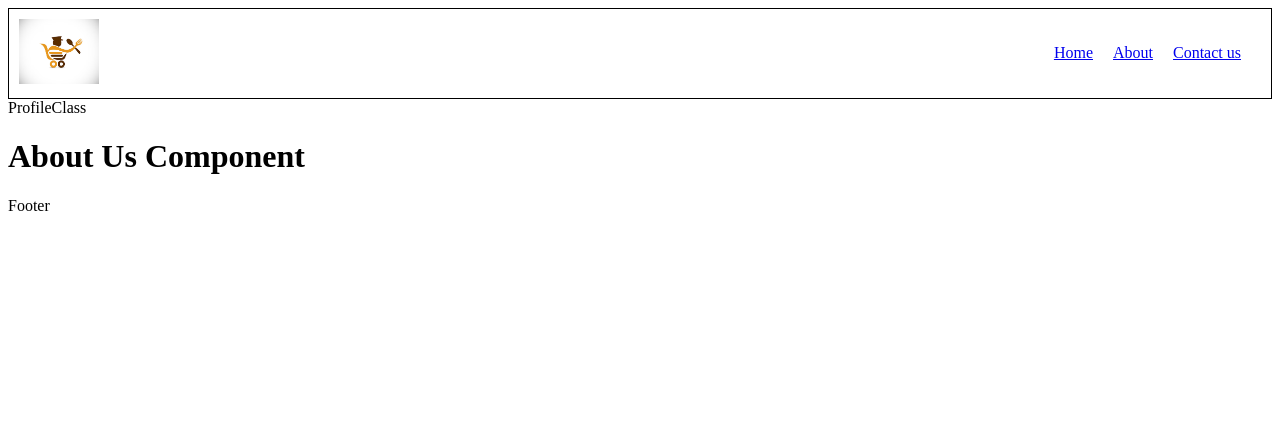
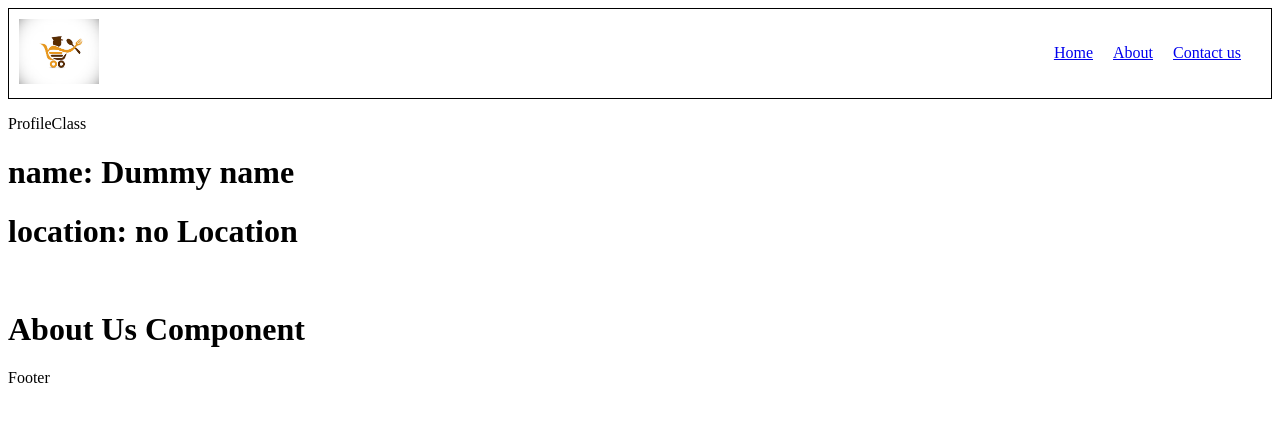
Before and after one commit to raghuhr18/Food-App, a React (Vite) app: page /about in a window 1280 px wide. Shown: the top 422 px of the page. Built offline with nearby package versions, Linux system fonts and the light colour scheme; no server answers.

Commit message:
class based components

```diff
--- a/src/components/Body.js
+++ b/src/components/Body.js
@@ -3,6 +3,7 @@ import { restaurantList } from "../../constants";
 import RestaurantCard from "./RestaurantCard"
 import Shimmer from "./Shimmer";
 import { Link } from "react-router-dom";
+import useOnline from "../utils/useOnline";
 
 function searchClicked(allRestaurants, searchText) {
     console.log(searchText)
@@ -19,6 +20,7 @@ const Body = () => {
     const [allRestaurants , setAllRestaurants] = useState([]);
     const [filteredRestaurants, setFilteredRestaurants] = useState([])
 
+
     useEffect(() => {
         getRestaurants();
     }, [])
@@ -29,6 +31,7 @@ const Body = () => {
         setAllRestaurants(json?.data?.cards[4]?.card?.card?.gridElements?.infoWithStyle?.restaurants);
         setFilteredRestaurants(json?.data?.cards[4]?.card?.card?.gridElements?.infoWithStyle?.restaurants)
     }
+
 
     if(!filteredRestaurants) return null;
     return (allRestaurants?.length === 0) ? (<Shimmer /> ): (
@@ -54,5 +57,6 @@ const Body = () => {
         : <h1>No restaurants Found</h1>}
     </>
   )
+
 }
 export default Body;
--- a/src/components/ProfileClass.js
+++ b/src/components/ProfileClass.js
@@ -1,9 +1,34 @@
 import React, { Component } from 'react'
 
 export class ProfileClass extends Component {
+  constructor(props){
+    super(props);
+    this.state = {
+      userInfo: {
+      name: "Dummy name",
+      location: "no Location"
+    },
+   }
+    console.log("constructor " + this.state.userInfo.name)
+  }
+  async componentDidMount() {
+    console.log("component did mount");
+    const data = await fetch("https://api.github.com/users/akshaymarch7");
+    const json = await data.json();
+    this.setState({
+      userInfo: json,
+     })
+  }
+
   render() {
+    console.log("render")
     return (
-      <div>ProfileClass</div>
+      <div>
+        <p>ProfileClass</p>
+        <h1>name: {this.state.userInfo.name}</h1>
+        <h1>location: {this.state.userInfo.location}</h1>
+        <img src={this.state.userInfo.avatar_url} />
+      </div>
     )
   }
 }
--- a/src/components/RestaurantMenu.js
+++ b/src/components/RestaurantMenu.js
@@ -45,15 +45,26 @@ const RestaurantMenu = () => {
                 <div className='menuCard' key={item?.id}>
                     <div>
                         <h2 className="restaurant-title" >{item?.name}</h2>
+
                         <p>{"Category : " + item?.category}</p>
+
                         {item?.description && <p>{"Description: " + item?.description}</p>}
-                        <p>{JSON.stringify(item?.price / 100) + " rupees"}</p>
 
+                        {(item?.price) ?
+                            <p>{JSON.stringify(item?.price / 100) + " rupees"}</p> :
+                            <p>{JSON.stringify(item?.defaultPrice / 100) + " rupees"}</p>
+                        }
 
+                        {item?.ratings?.aggregatedRating?.rating && <h3>{item?.ratings?.aggregatedRating?.rating + " ratings"}</h3>}
                     </div>
                     <div>
-                        <img src={"https://media-assets.swiggy.com/swiggy/image/upload/fl_lossy,f_auto,q_auto,w_300,h_300,c_fit/" + item?.imageId}  alt='Item Image'/>
+                        {(item?.imageId) ?
+                        <img src={"https://media-assets.swiggy.com/swiggy/image/upload/fl_lossy,f_auto,q_auto,w_300,h_300,c_fit/" + item?.imageId}  alt='Item Image'/> :
+
+                        <img src="https://media-assets.swiggy.com/swiggy/image/upload/fl_lossy,f_auto,q_auto,w_300,h_300,c_fit/xckb305lhkjz9qjixjg4"  alt='Item Image'/>
+                        }
                     </div>
+
                 </div>
 
 
```
